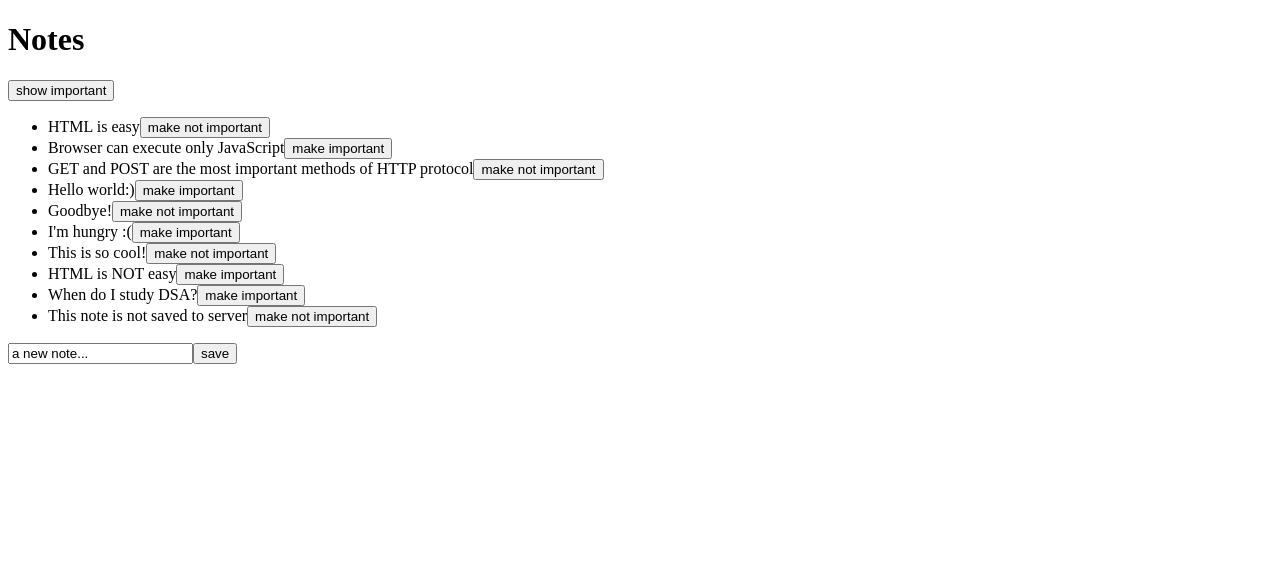
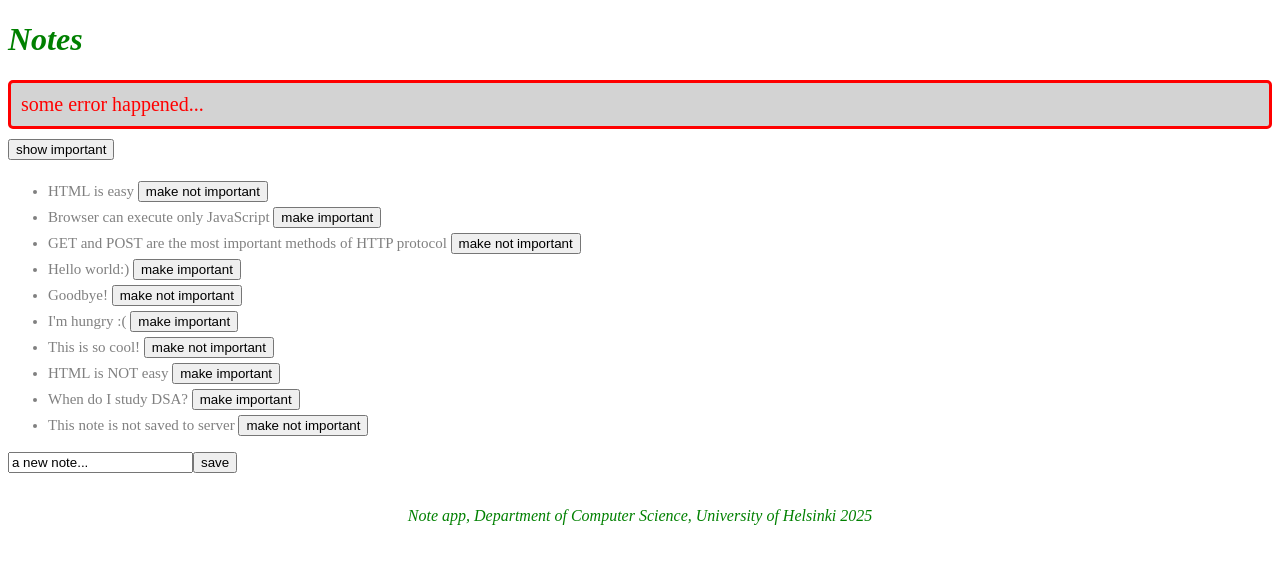
Before and after one commit to ebaek88/react_practice, a React (Vite) app in the folder notes-app/: page / in a window 1280 px wide. Shown: the top 564 px of the page. Built offline with nearby package versions, Linux system fonts and the light colour scheme; data requests are answered from the project's data file.

Commit message:
feat: add Notification and Footer components

```diff
--- a/notes-app/src/App.jsx
+++ b/notes-app/src/App.jsx
@@ -1,11 +1,14 @@
 import { useState, useEffect } from "react";
 import noteService from "./services/notes.js";
 import Note from "./components/Note.jsx";
+import Notification from "./components/Notification.jsx";
+import Footer from "./components/Footer.jsx";
 
 const App = () => {
   const [notes, setNotes] = useState([]);
   const [newNote, setNewNote] = useState("a new note...");
   const [showAll, setShowAll] = useState(true);
+  const [errorMessage, setErrorMessage] = useState("some error happened...");
 
   useEffect(() => {
     // console.log("effect");
@@ -53,8 +56,12 @@
         setNotes(notes.map((note) => (note.id === id ? returnedNote : note)));
       })
       .catch((error) => {
-        console.log(error.message);
-        alert(`the note '${note.content}' was already deleted from server`);
+        setErrorMessage(
+          `Note '${note.content}' was already removed from server`
+        );
+        setTimeout(() => {
+          setErrorMessage(null);
+        }, 5000);
         setNotes(notes.filter((note) => note.id !== id));
       });
   };
@@ -64,6 +71,7 @@
   return (
     <div>
       <h1>Notes</h1>
+      <Notification message={errorMessage} />
       <div>
         <button onClick={() => setShowAll(!showAll)}>
           show {showAll ? "important" : "all"}
@@ -82,6 +90,7 @@
         <input type="text" value={newNote} onChange={handleNoteChange} />
         <button type="submit">save</button>
       </form>
+      <Footer />
     </div>
   );
 };
--- /dev/null
+++ b/notes-app/src/components/Footer.jsx
@@ -0,0 +1,18 @@
+const Footer = () => {
+  const footerStyle = {
+    color: "green",
+    fontStyle: "italic",
+    textAlign: "center",
+  };
+
+  return (
+    <div style={footerStyle}>
+      <br />
+      <p>
+        Note app, Department of Computer Science, University of Helsinki 2025
+      </p>
+    </div>
+  );
+};
+
+export default Footer;
--- a/notes-app/src/components/Note.jsx
+++ b/notes-app/src/components/Note.jsx
@@ -2,9 +2,8 @@
   const label = note.important ? "make not important" : "make important";
 
   return (
-    <li>
-      {note.content}
-      <button onClick={toggleImportance}>{label}</button>
+    <li className="note">
+      {note.content} <button onClick={toggleImportance}>{label}</button>
     </li>
   );
 };
--- /dev/null
+++ b/notes-app/src/components/Notification.jsx
@@ -0,0 +1,9 @@
+const Notification = ({ message }) => {
+  if (message === null) {
+    return null;
+  }
+
+  return <div className="error">{message}</div>;
+};
+
+export default Notification;
--- /dev/null
+++ b/notes-app/src/index.css
@@ -0,0 +1,20 @@
+h1 {
+  color: green;
+  font-style: italic;
+}
+
+.note {
+  color: grey;
+  padding-top: 5px;
+  font-size: 15px;
+}
+
+.error {
+  color: red;
+  background: lightgrey;
+  font-size: 20px;
+  border-style: solid;
+  border-radius: 5px;
+  padding: 10px;
+  margin-bottom: 10px;
+}
--- a/notes-app/src/main.jsx
+++ b/notes-app/src/main.jsx
@@ -1,4 +1,5 @@
 import ReactDOM from "react-dom/client";
 import App from "./App.jsx";
+import "./index.css";
 
 ReactDOM.createRoot(document.getElementById("root")).render(<App />);
```
